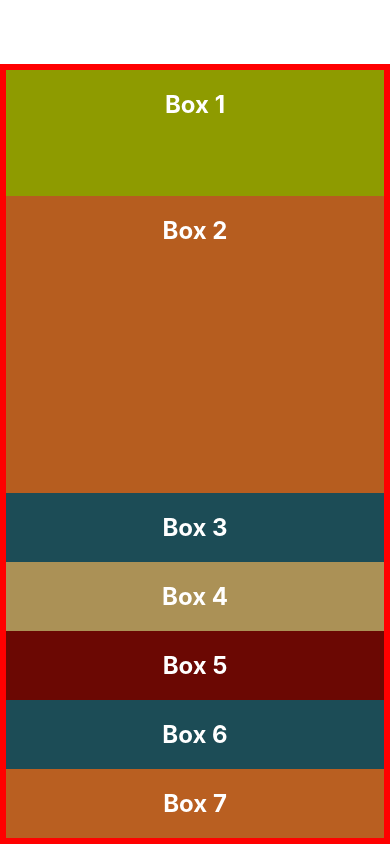
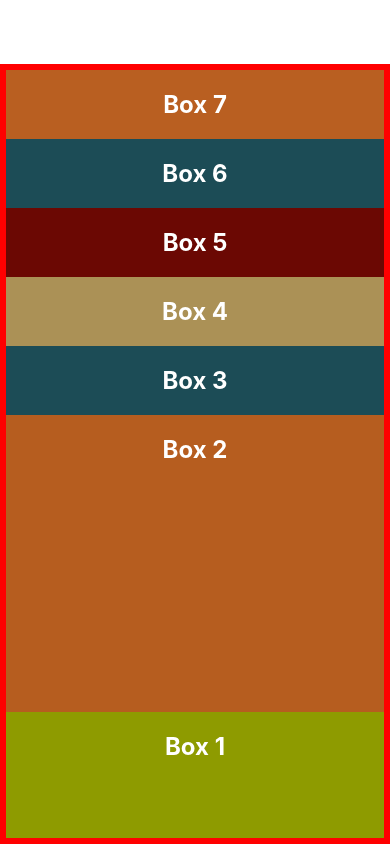
Before and after one commit to anhartasman/rn_layout, a React Native app: screen / in a window 390 px wide. Built offline with nearby package versions, Linux system fonts and the light colour scheme.

Commit message:
Flex Direction

```diff
--- a/App.js
+++ b/App.js
@@ -63,5 +63,11 @@ export default function App() {
 }
 
 const styles = StyleSheet.create({
-  container: { flex: 1, marginTop: 64, borderWidth: 6, borderColor: "red" },
+  container: {
+    flex: 1,
+    flexDirection: "column-reverse",
+    marginTop: 64,
+    borderWidth: 6,
+    borderColor: "red",
+  },
 });
```
